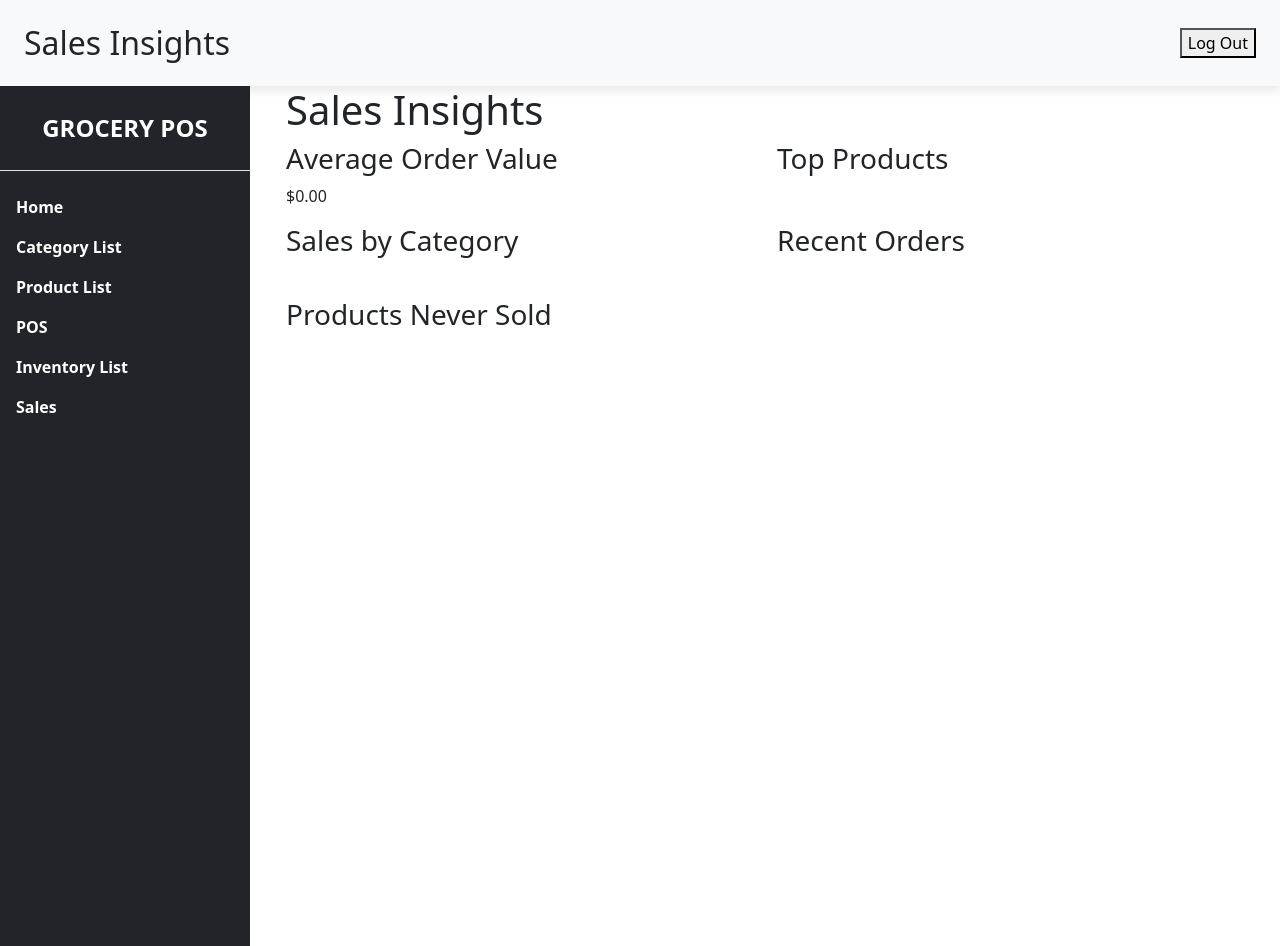
After one commit to Napoldej/POS_system, a Django app: page /pos-system/sales-insights/ in a window 1280 px wide. The commit adds this page. Run offline with Django 5.2, Linux system fonts and the light colour scheme; the visitor is signed in with stand-in values (Sample User, id 1); data that the repository does not hold is empty.

Commit message:
Create sales insight page

```diff
--- a/pos_system/templates/pos_system/base.html
+++ b/pos_system/templates/pos_system/base.html
@@ -45,8 +45,7 @@
                 <a href="{% url 'pos-system:product-list' %}" class="list-group-item list-group-item-action bg-transparent second-text fw-bold text-white">Product List</a>
                 <a href="{% url 'pos-system:create-order'%}" class="list-group-item list-group-item-action bg-transparent second-text fw-bold text-white">POS</a>
                 <a href="{% url 'pos-system:inventory-list' %}" class="list-group-item list-group-item-action bg-transparent second-text fw-bold text-white">Inventory List</a>
-                <a href="#" class="list-group-item list-group-item-action bg-transparent second-text fw-bold text-white">POS</a>
-                <a href="#" class="list-group-item list-group-item-action bg-transparent second-text fw-bold text-white">Sales</a>
+                <a href="{% url 'pos-system:sales-insights' %}" class="list-group-item list-group-item-action bg-transparent second-text fw-bold text-white">Sales</a>
             </div>
         </div>
         <!-- /#sidebar-wrapper -->
--- /dev/null
+++ b/pos_system/templates/pos_system/sales_insights.html
@@ -0,0 +1,61 @@
+{% extends 'pos_system/base.html' %}
+{% block header %} Sales Insights {% endblock %}
+{% load static %}
+
+{% block content %}
+<div class="container">
+    <h1>Sales Insights</h1>
+
+    <div class="row">
+        <div class="col-md-6">
+            <h3>Average Order Value</h3>
+            <p>${{ avg_order_value|floatformat:2 }}</p>
+        </div>
+        <div class="col-md-6">
+            <h3>Top Products</h3>
+            <ul>
+                {% for product in top_products %}
+                <li>{{ product.product_name }}: ${{ product.total_sales|floatformat:2 }}</li>
+                {% endfor %}
+            </ul>
+        </div>
+    </div>
+
+    <div class="row">
+        <div class="col-md-6">
+            <h3>Sales by Category</h3>
+            <table>
+                {% for category in category_sales %}
+                <tr>
+                    <td>{{ category.category_name }}</td>
+                    <td>${{ category.total_revenue|floatformat:2 }}</td>
+                </tr>
+                {% endfor %}
+            </table>
+        </div>
+        <div class="col-md-6">
+            <h3>Recent Orders</h3>
+            <table>
+                {% for order in recent_orders %}
+                <tr>
+                    <td>{{ order.user.username }}</td>
+                    <td>${{ order.total_amount|floatformat:2 }}</td>
+                    <td>{{ order.timestamp }}</td>
+                </tr>
+                {% endfor %}
+            </table>
+        </div>
+    </div>
+
+    <div class="row">
+        <div class="col-md-12">
+            <h3>Products Never Sold</h3>
+            <ul>
+                {% for product in never_sold_products %}
+                <li>{{ product.product_name }}</li>
+                {% endfor %}
+            </ul>
+        </div>
+    </div>
+</div>
+{% endblock %}
--- a/pos_system/urls.py
+++ b/pos_system/urls.py
@@ -19,4 +19,5 @@ urlpatterns = [
     path('add/inventory/', views.add_inventory, name='add_inventory'),
     path('edit-inventory/<int:inventory_id>', views.edit_inventory, name='edit_inventory'),
     path('delete/inventory/<int:inventory_id>', views.delete_inventory, name='delete_inventory'),
+    path('sales-insights/', views.sales_insights, name='sales-insights'),
 ]
--- a/pos_system/views.py
+++ b/pos_system/views.py
@@ -7,8 +7,9 @@ from .forms import CategoryForm, ProductForm, InventoryForm, CustomUserCreationF
 from django.contrib.auth.forms import UserCreationForm
 from django.contrib.auth import authenticate, login
 from django.contrib.auth.decorators import login_required
-from django.db.models import F, Sum
-
+from django.db.models import F, Sum, Avg
+from django.db.models.functions import TruncMonth
+from decimal import Decimal
 
 
 
@@ -42,8 +43,6 @@ def home(request):
     }
 
     return render(request, 'pos_system/home.html', context)
-    return  render(request,'pos_system/home.html', context= context)
-
 
 @login_required
 def logout(request):
@@ -158,11 +157,16 @@ def add_product_to_order(request):
     """
     user = request.user
     # Check if the user already has a pending order
-    queue = Queue.objects.create(status='PENDING')
-    order = Order.objects.create(user=user, queue=queue)
+    existing_order = Order.objects.filter(user=user, queue__status='PENDING').first()
+    if existing_order:
+        order = existing_order
+    else:
+        queue = Queue.objects.create(status='PENDING')
+        order = Order.objects.create(user=user, queue=queue)
+
     products = Product.objects.all()
     order_item = OrderItems.objects.all()
-    tax_rate = 0.1  # Example: 10% tax
+    tax_rate = Decimal('0.7') # Example: 10% tax
     tax_amount = order.total_amount * tax_rate
     grand_total = order.total_amount + tax_amount
 
@@ -185,7 +189,7 @@ def add_product_to_order(request):
 
         # Update the total amount of the order
         order.total_amount = sum(
-            item.quantity * item.price_per_unit for item in OrderItems.objects.all()
+            item.quantity * item.price_per_unit for item in order.orderitems.all()
         )
         order.save()
 
@@ -225,7 +229,11 @@ def add_inventory(request):
         form = InventoryForm(request.POST)
         if form.is_valid():
             product_id = request.POST.get('product_name')
-            product = Product.objects.get(id=product_id)
+            try:
+                product = Product.objects.get(id=product_id)
+            except Product.DoesNotExist:
+                form.add_error('product_name', 'Selected product does not exist.')
+                return render(request, 'pos_system/add_inventory.html', {'form': form, 'products': Product.objects.all()})
             inventory = form.save(commit=False)
             inventory.product = product
             inventory.save()
@@ -254,3 +262,97 @@ def delete_inventory(request, inventory_id):
     inventory = get_object_or_404(Inventory, id=inventory_id)
     inventory.delete()
     return redirect('pos-system:inventory-list')
+
+@login_required
+def sales_insights(request):
+    """Comprehensive sales insights dashboard"""
+    # Average Order Value
+    avg_order_value = Order.objects.aggregate(
+        avg_value=Avg('total_amount')
+    )['avg_value'] or 0
+
+    # Most Recent Orders
+    recent_orders = Order.objects.order_by('-timestamp')[:10]
+
+    # Sales by Category
+    category_sales = Categories.objects.annotate(
+        total_revenue=Sum(
+            F('product__order_items__quantity') * F('product__order_items__price_per_unit')
+        )
+    )
+    # Top Selling Products
+    top_products = Product.objects.annotate(
+    total_sales=Sum('price')  # Sum of sales price for each product
+    ).order_by('-total_sales')
+
+    # Products Never Sold
+    never_sold_products = Product.objects.filter(quantity_sold=0)
+
+    # Monthly Sales Trend
+    monthly_sales = Order.objects.annotate(
+        month=TruncMonth('timestamp')
+    ).values('month').annotate(
+        total_sales=Sum('total_amount')
+    ).order_by('month')
+
+    context = {
+        'avg_order_value': avg_order_value,
+        'recent_orders': recent_orders,
+        'category_sales': category_sales,
+        'top_products': top_products,
+        'never_sold_products': never_sold_products,
+        'monthly_sales_trend': monthly_sales
+    }
+
+    return render(request, 'pos_system/sales_insights.html/', context)
+
+@login_required
+def customer_insights(request):
+    """Customer spending and order analytics"""
+    # Customer Lifetime Value
+    customer_lifetime_value = User.objects.annotate(
+        total_spending=Sum('order__total_amount')
+    )
+
+    # Order Count by Payment Method
+    payment_method_orders = PaymentMethod.objects.annotate(
+        order_count=Count('payments'),
+        total_revenue=Sum('payments__grand_total')
+    )
+
+    # Recent Customer Orders
+    recent_customer_orders = Order.objects.select_related('user').order_by('-timestamp')[:20]
+
+    context = {
+        'customer_lifetime_value': customer_lifetime_value,
+        'payment_method_orders': payment_method_orders,
+        'recent_customer_orders': recent_customer_orders
+    }
+
+    return render(request, 'pos_system/customer_insights.html', context)
+
+@login_required
+def inventory_performance(request):
+    """Inventory performance and stock insights"""
+    # Low Stock Products
+    low_stock_products = Inventory.objects.filter(quantity__lt=10)
+
+    # Product Stock vs Sales
+    product_stock_performance = Product.objects.annotate(
+        total_sales=Sum('orderitems__quantity'),
+        current_stock=F('inventory__quantity')
+    )
+
+    # Restock Recommendations
+    products_needing_restock = [
+        product for product in product_stock_performance
+        if product.current_stock < (product.total_sales * 0.5)
+    ]
+
+    context = {
+        'low_stock_products': low_stock_products,
+        'product_stock_performance': product_stock_performance,
+        'restock_recommendations': products_needing_restock
+    }
+
+    return render(request, 'pos_system/inventory_performance.html', context)
```
Also changed, not shown: pos_system/templates/pos_system/pos.html (+154 -61 lines).
